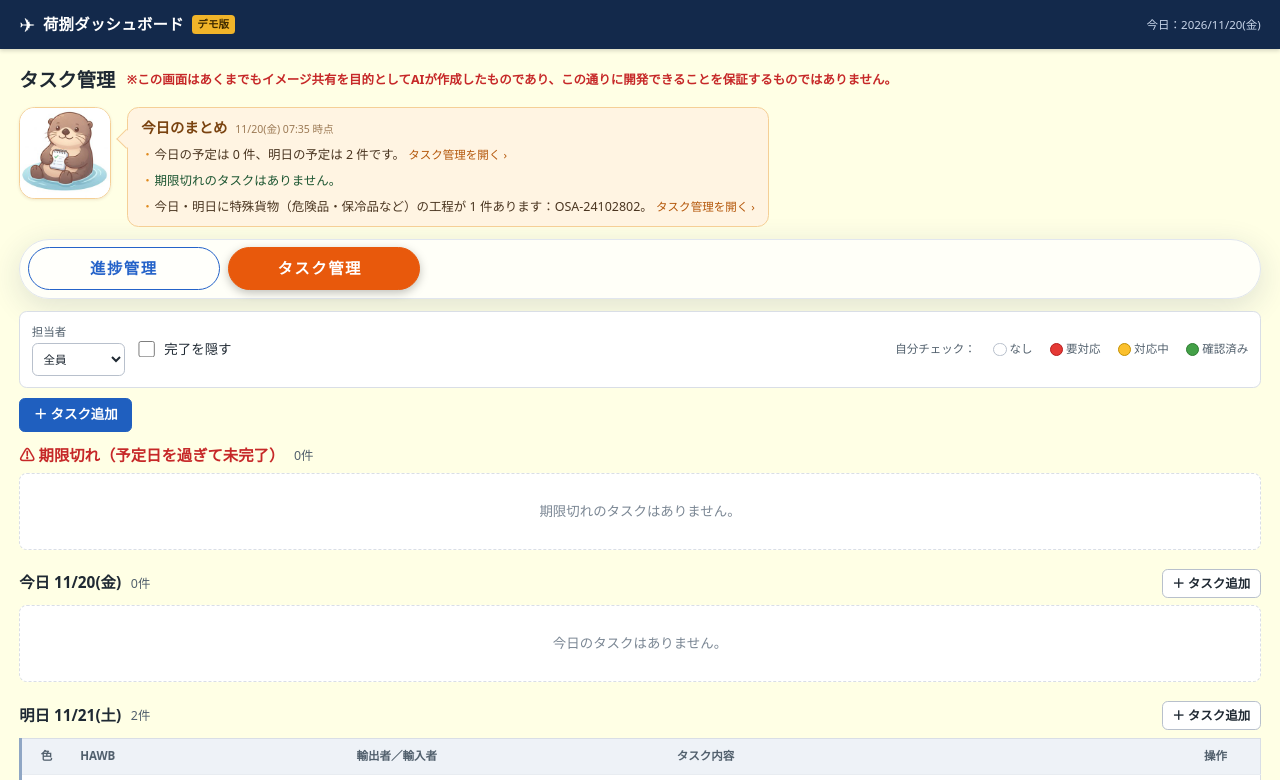
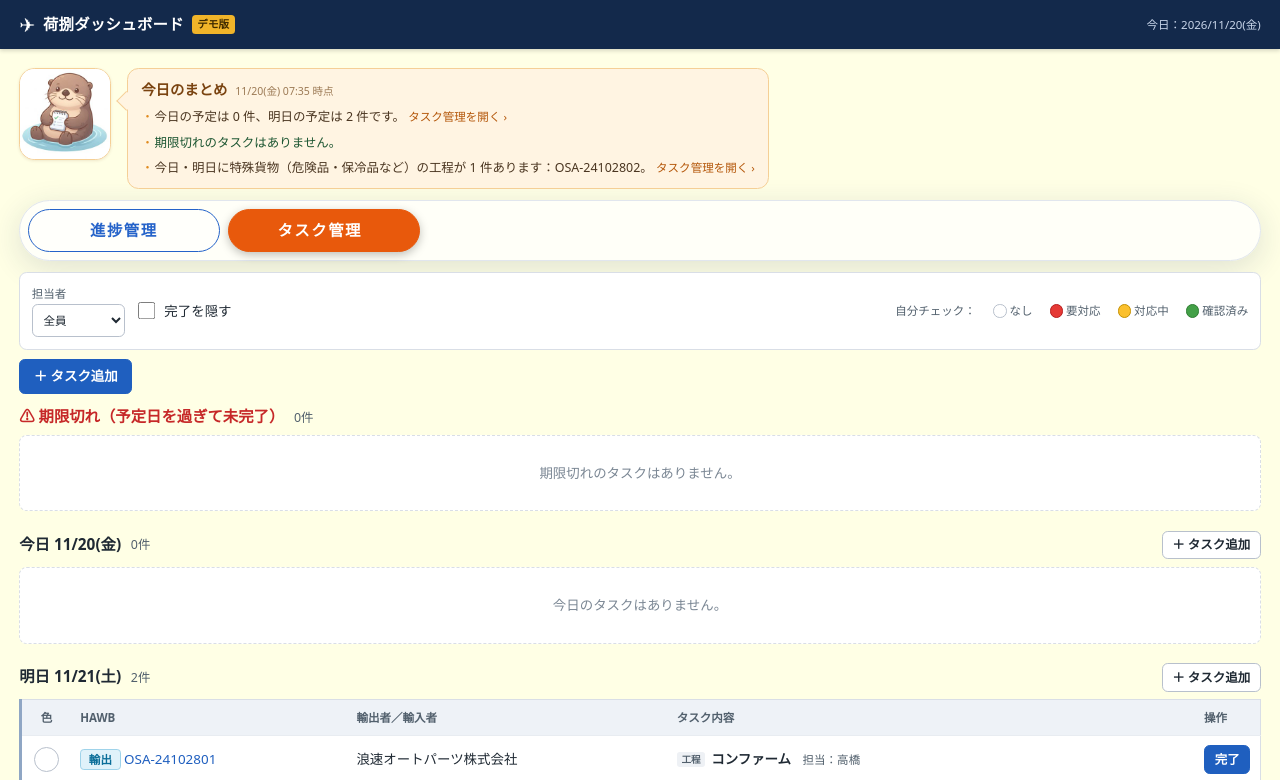
Before and after one commit to dxnews-ksjp/air_cg_tracker, a plain HTML site: page index.html in a window 1280 px wide. Both pictures are taken after a click on the link "タスク管理". Shown: the top 780 px of the page. Drawn offline with Linux system fonts and the light colour scheme.

Commit message:
進捗管理・タスク管理の画面上部のタイトルと注意事項を削除
- 進捗管理・タスク管理の画面上部の「進捗管理」「タスク管理」の見出しと、赤字の注意事項を表示しないように変更
  （読み上げソフト向けに見出しは非表示で残す。注意事項は画面最下部に引き続き表示）
- HAWB詳細・MAWB詳細・CSV・データ管理の見出しと注意事項はそのまま

Co-Authored-By: Claude Opus 5.5 <noreply@anthropic.com>
Claude-Session: https://claude.ai/code/session_01MZzjE4BM9ETS569qNZr5xY

```diff
--- a/css/style.css
+++ b/css/style.css
@@ -56,6 +56,8 @@ small { font-size: 12px; color: var(--text-2); }
 .small { font-size: 12px; }
 .right { text-align: right; margin-top: 8px; }
 .spacer { flex: 1; }
+/* 画面には表示せず、読み上げソフトにだけ伝える */
+.sr-only { position: absolute; width: 1px; height: 1px; padding: 0; margin: -1px; overflow: hidden; clip: rect(0 0 0 0); white-space: nowrap; border: 0; }
 :focus-visible { outline: 3px solid #7aa7ec; outline-offset: 1px; }
 
 /* ---------- ヘッダー・タブ ---------- */
--- a/js/views/progress.js
+++ b/js/views/progress.js
@@ -176,9 +176,8 @@
     const hawbCount = groups.reduce((n, g) => n + g.shown.length, 0);
 
     el.innerHTML =
-      '<div class="page-head">' +
-        '<h1>進捗管理</h1>' + UI.disclaimer() +
-      '</div>' +
+      // 画面上部のタイトルと注意事項は表示しない（画面の読み上げ用に見出しだけ残す。注意事項は画面最下部に表示）
+      '<h1 class="sr-only">進捗管理</h1>' +
       UI.assistant(snap, today) +
       UI.tabBar() +
       filterBar(snap) +
--- a/js/views/tasks.js
+++ b/js/views/tasks.js
@@ -80,7 +80,8 @@
     const el = document.createElement('div');
 
     el.innerHTML =
-      '<div class="page-head"><h1>タスク管理</h1>' + UI.disclaimer() + '</div>' +
+      // 画面上部のタイトルと注意事項は表示しない（画面の読み上げ用に見出しだけ残す。注意事項は画面最下部に表示）
+      '<h1 class="sr-only">タスク管理</h1>' +
       UI.assistant(snap, today) +
       UI.tabBar() +
       '<div class="filters task-filters">' +
```
